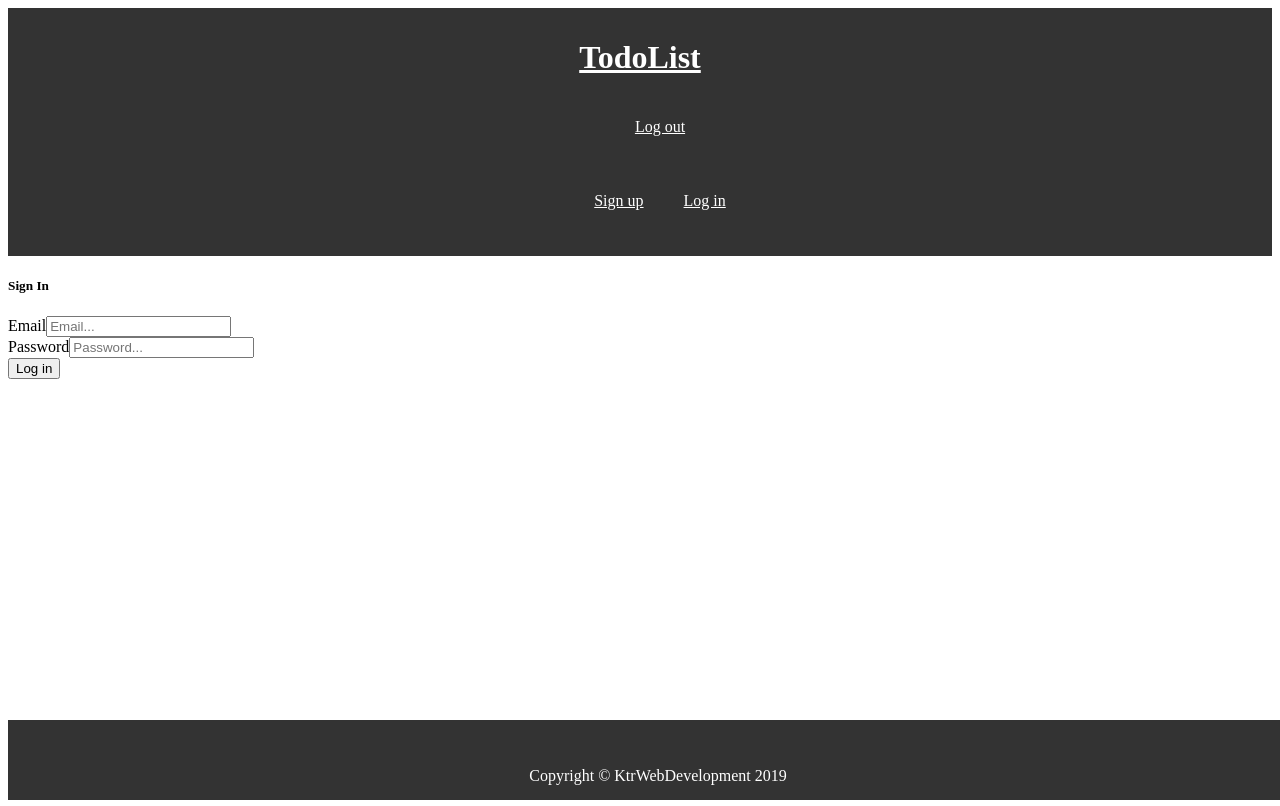
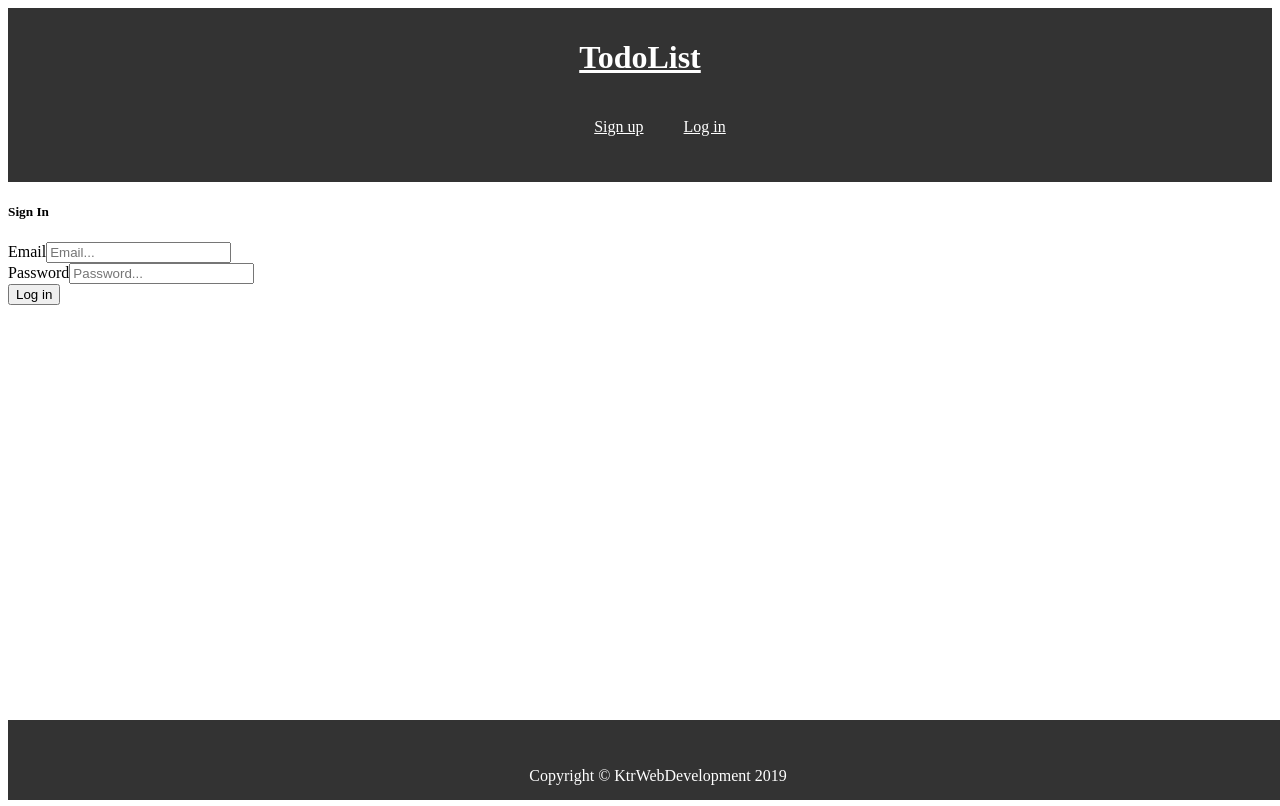
Before and after one commit to quie87/Project-CRUD, a React (Create React App) app in the folder client/: page /signin in a window 1280 px wide. Shown: the top 806 px of the page. Built offline with nearby package versions, Linux system fonts and the light colour scheme; no server answers.

Commit message:
managed links in header depending on if a user is loggen in or not

```diff
--- a/client/src/components/layout/header.js
+++ b/client/src/components/layout/header.js
@@ -1,18 +1,21 @@
-import React from 'react'
+import React, { Component } from 'react'
 import { NavLink } from 'react-router-dom'
+import { connect } from 'react-redux'
 import SignedInLinks from './SignedInLinks'
 import SignedOutLinks from './SignedOutLinks'
 
-function Header () {
+class Header extends Component {
+  render () {
+    const { isAuthenticated } = this.props.auth
     return (
       <header style={headerStyle}>
         <h1>
           <li><NavLink to='/'>TodoList</NavLink></li>
         </h1>
-      <SignedInLinks />
-      <SignedOutLinks />
+        { isAuthenticated ? <SignedInLinks /> : <SignedOutLinks />}
       </header>
     )
+  }
 }
 
 const headerStyle = {
@@ -22,4 +25,11 @@ const headerStyle = {
   padding: '10px'
 }
 
-export default Header
+const mapStateToProps = state => ({
+  auth: state.auth
+})
+
+export default connect(
+  mapStateToProps,
+  null
+)(Header)
```
Also changed, not shown: client/src/actions/todoActions.js (+10 -5 lines). Lines whose indentation alone changed are shown as unchanged.
